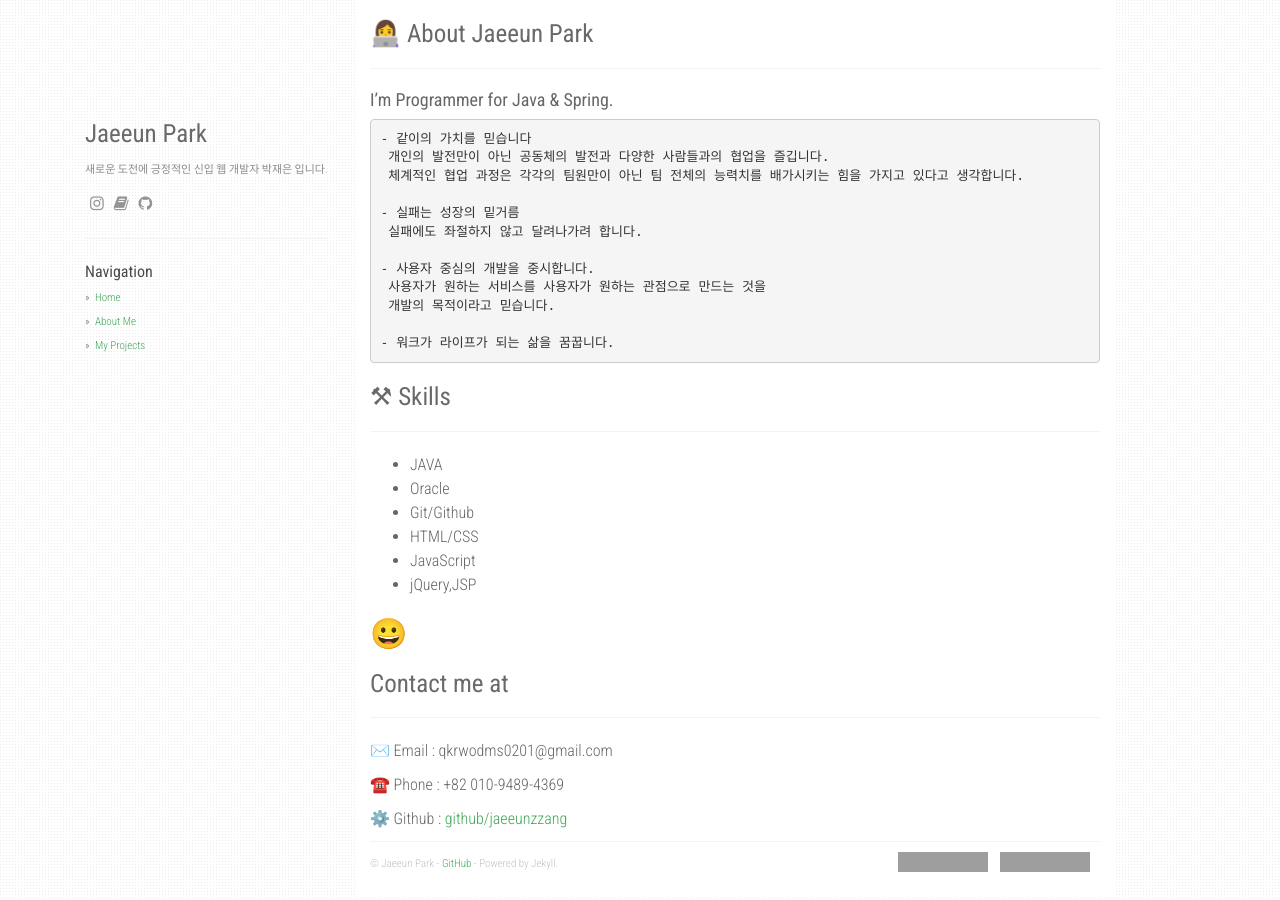
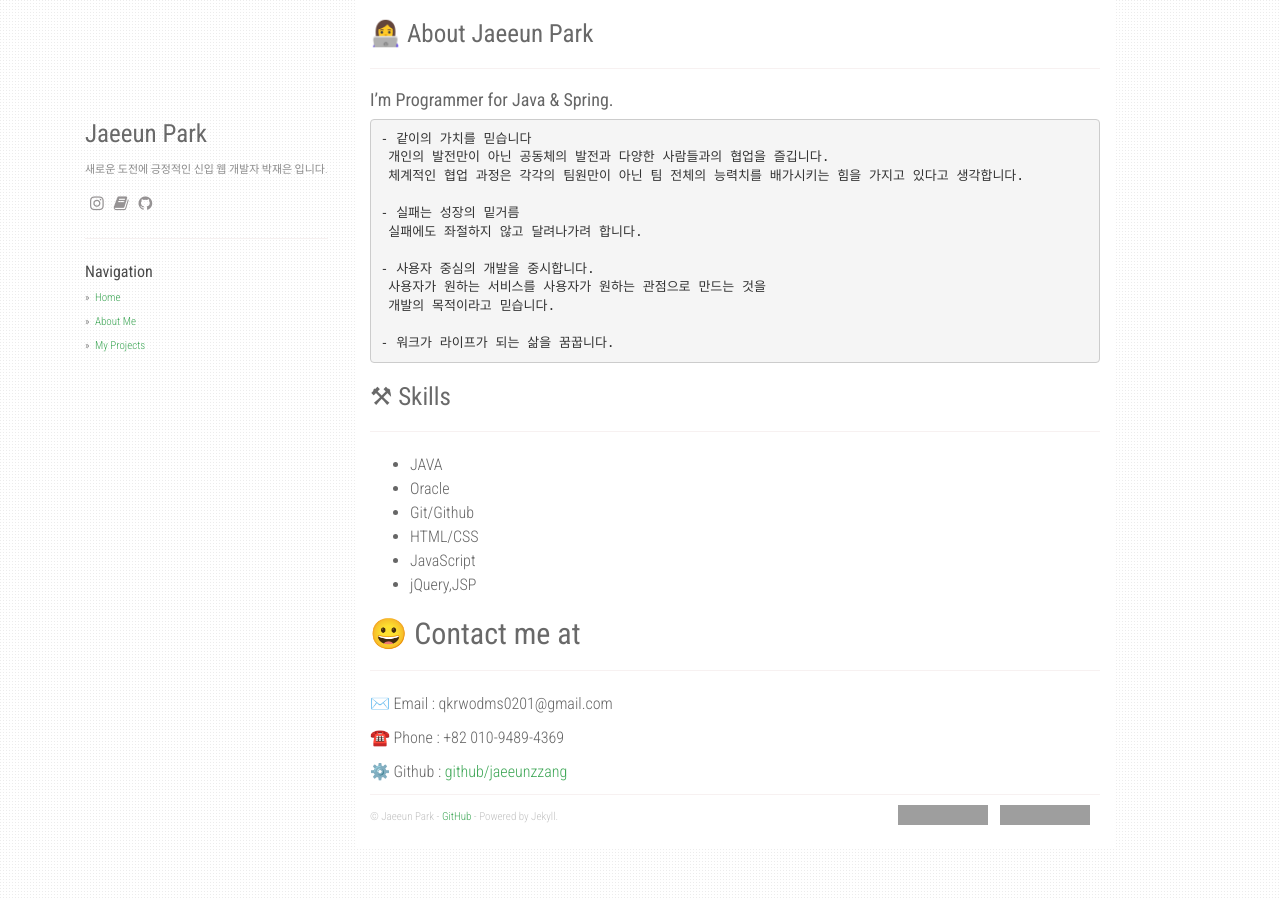
Before and after one commit to jaeeunzzang/jaeeunPark.portfolio.github.io, a Jekyll site: the page built from about.md, in a window 1280 px wide. Built offline with Jekyll 4.4.1, drawn with Linux system fonts in a browser that asks for light colours; nearby versions of some CDN libraries; grey boxes are pictures that could not be loaded.

```diff
--- a/about.md
+++ b/about.md
@@ -32,9 +32,7 @@ permalink: /about/
 - JavaScript
 - jQuery,JSP
 
-## 😀
-
-# Contact me at
+## 😀 Contact me at
 
 ---
 
```
